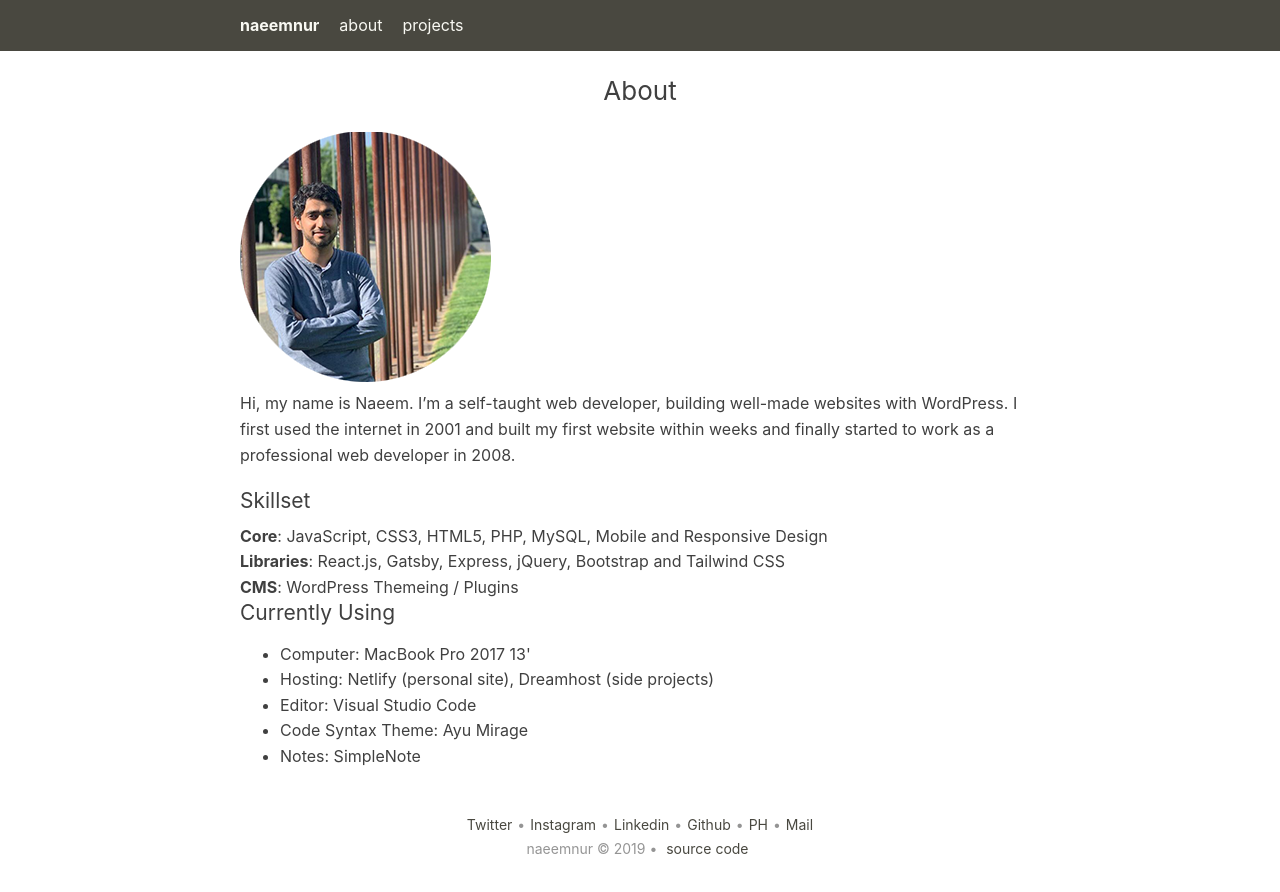
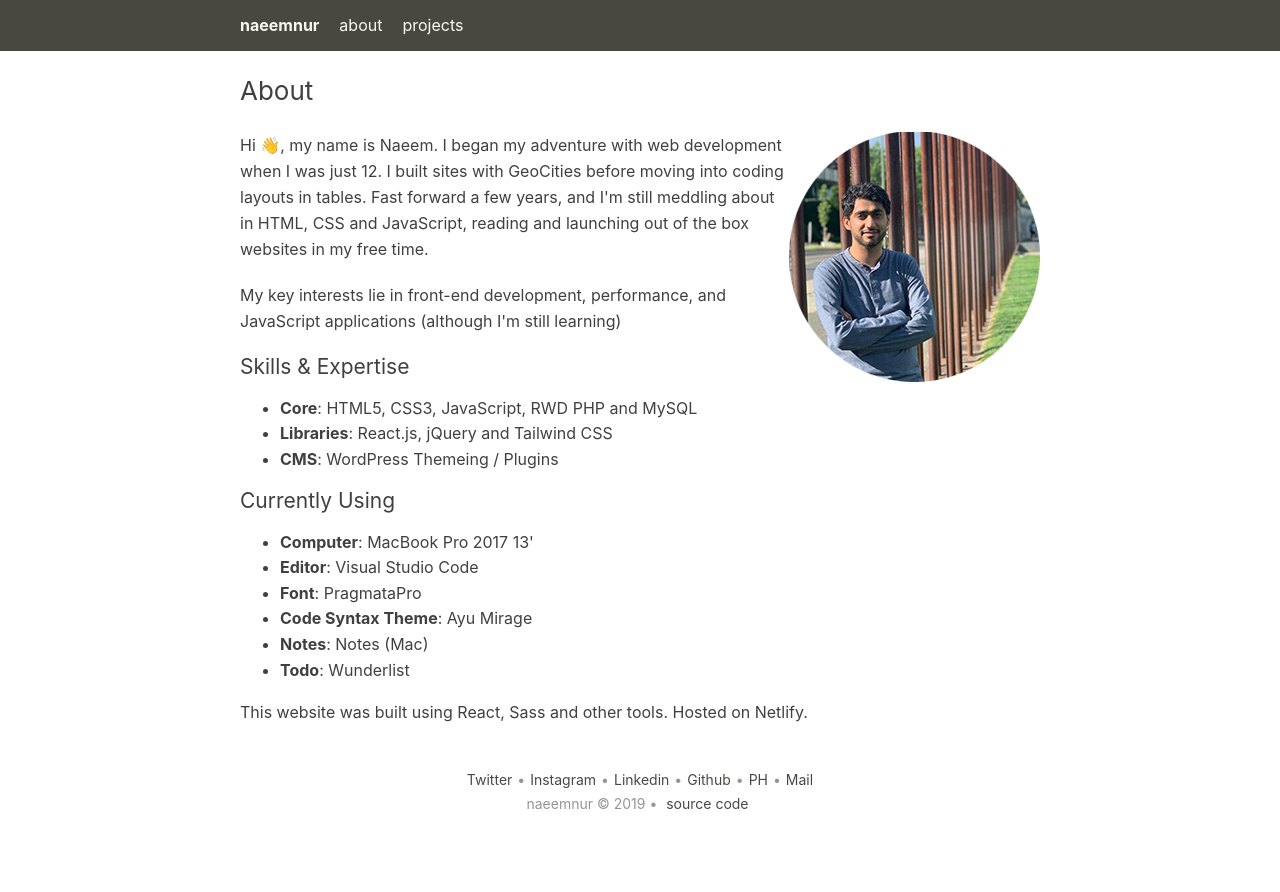
Before and after one commit to naeemnur/naeemnur.com, a React (Create React App) app: page /about in a window 1280 px wide. Shown: the top 892 px of the page. After the commit the page ends 857 px from the top, so only its background shows below. Built offline with nearby package versions, Linux system fonts and the light colour scheme.

Commit message:
added content for about page

```diff
--- a/src/About.js
+++ b/src/About.js
@@ -1,6 +1,7 @@
 import React, { Component, Fragment } from "react";
 import { Helmet } from "react-helmet";
 import Skeleton from "react-loading-skeleton";
+
 import nayme from "./nayme.png";
 
 class About extends Component {
@@ -21,42 +22,73 @@ class About extends Component {
   render() {
     const loaded = this.state.isLoading;
     const pageTitle = "About";
+    const pageContent = `Hi 👋, my name is Naeem. I began my adventure with web development
+    when I was just 12. I built sites with GeoCities before moving into
+    coding layouts in tables. Fast forward a few years, and I'm still
+    meddling about in HTML, CSS and JavaScript, reading and launching out
+    of the box websites in my free time.`;
+    const pageContentCont = `My key interests lie in front-end development, performance, and
+    JavaScript applications (although I'm still learning)`;
 
     return (
       <Fragment>
         <Helmet>
           <title>{pageTitle} - Naeem Noor</title>
         </Helmet>
-        <h1 className="nn_page-title">{loaded ? <Skeleton /> : pageTitle}</h1>
+        <h1 className="nn_page-title">
+          {loaded ? <Skeleton width={75} /> : pageTitle}
+        </h1>
 
-        <img src={nayme} className="App-logo" alt="logo" />
-        <p>
-          Hi, my name is Naeem. I’m a self-taught web developer, building
-          well-made websites with WordPress. I first used the internet in 2001
-          and built my first website within weeks and finally started to work as
-          a professional web developer in 2008.
-        </p>
+        <div className="nayme-photo">
+          {loaded ? (
+            <Skeleton circle={true} height={251} width={250} />
+          ) : (
+            <img src={nayme} alt="Naeem in flesh" />
+          )}
+        </div>
+        <p>{loaded ? <Skeleton count={5} width={536} /> : pageContent}</p>
+        <p>{loaded ? <Skeleton count={2} width={464} /> : pageContentCont}</p>
 
-        <h2>Skillset</h2>
-        <div>
-          <strong>Core</strong>: JavaScript, CSS3, HTML5, PHP, MySQL, Mobile and
-          Responsive Design
-        </div>
-        <div>
-          <strong>Libraries</strong>: React.js, Gatsby, Express, jQuery,
-          Bootstrap and Tailwind CSS
-        </div>
-        <div>
-          <strong>CMS</strong>: WordPress Themeing / Plugins
-        </div>
+        <h2>{loaded ? <Skeleton width={160} /> : "Skills & Expertise"}</h2>
+        <ul>
+          <li>
+            <strong>Core</strong>: HTML5, CSS3, JavaScript, RWD PHP and MySQL
+          </li>
+          <li>
+            <strong>Libraries</strong>: React.js, jQuery and Tailwind CSS
+          </li>
+          <li>
+            <strong>CMS</strong>: WordPress Themeing / Plugins
+          </li>
+        </ul>
         <h2>Currently Using</h2>
         <ul>
-          <li>Computer: MacBook Pro 2017 13'</li>
-          <li>Hosting: Netlify (personal site), Dreamhost (side projects)</li>
-          <li>Editor: Visual Studio Code</li>
-          <li>Code Syntax Theme: Ayu Mirage</li>
-          <li>Notes: SimpleNote</li>
+          <li>
+            <strong>Computer</strong>: MacBook Pro 2017 13'
+          </li>
+          <li>
+            <strong>Editor</strong>: Visual Studio Code
+          </li>
+          <li>
+            <strong>Font</strong>: PragmataPro
+          </li>
+          <li>
+            <strong>Code Syntax Theme</strong>: Ayu Mirage
+          </li>
+          <li>
+            <strong>Notes</strong>: Notes (Mac)
+          </li>
+          <li>
+            <strong>Todo</strong>: Wunderlist
+          </li>
         </ul>
+        <p>
+          {loaded ? (
+            <Skeleton width={550} />
+          ) : (
+            "This website was built using React, Sass and other tools. Hosted on Netlify."
+          )}
+        </p>
       </Fragment>
     );
   }
--- a/src/Home.js
+++ b/src/Home.js
@@ -21,8 +21,8 @@ class Home extends Component {
   render() {
     const loaded = this.state.isLoading;
     const pageTitle = "Hi, I'm Naeem.";
-    const pageContent = `I’m a Web / Frontend developer. I mostly work around WordPress, PHP, MySQL. I'm currently focusing on JavaScript, React.js and JAMStack. I'm a creator at heart, so I enjoy taking a raw thought and building it to completion.`;
-    const projectHeading = "Featured Projects";
+    const pageContent = `I’m a self-taught Web / Frontend developer. I mostly work around WordPress, PHP, MySQL. I'm currently focusing on JavaScript, React.js and JAMStack. I'm a creator at heart, so I enjoy taking a raw thought and building it to completion.`;
+    const projectHeading = "Selected Projects";
 
     return (
       <Fragment>
--- a/src/Projects.js
+++ b/src/Projects.js
@@ -27,7 +27,9 @@ class Projects extends Component {
           <title>{pageTitle} - Naeem Noor</title>
           <meta name="description" content="Helmet application" />
         </Helmet>
-        <h1 className="nn_page-title">{loaded ? <Skeleton /> : pageTitle}</h1>
+        <h1 className="nn_page-title">
+          {loaded ? <Skeleton width={95} /> : pageTitle}
+        </h1>
         <div className="nn_featured">
           <a
             target="_blank"
--- a/src/scss/main.scss
+++ b/src/scss/main.scss
@@ -160,11 +160,11 @@ h6,
   & h2 {
     @extend .nn_page-title;
     margin-bottom: 1.5em;
+    text-align: center;
   }
 }
 
 .nn_page-title {
-  text-align: center;
   font-weight: 400;
   letter-spacing: 0px;
   font-size: 26px;
@@ -252,3 +252,8 @@ a.nn_project {
     border-color: $primary-text;
   }
 }
+
+.nayme-photo {
+  float: right;
+  padding-left: 5px;
+}
```
Also changed, not shown: 1 other file (tests, documents, lock files or other folders).
